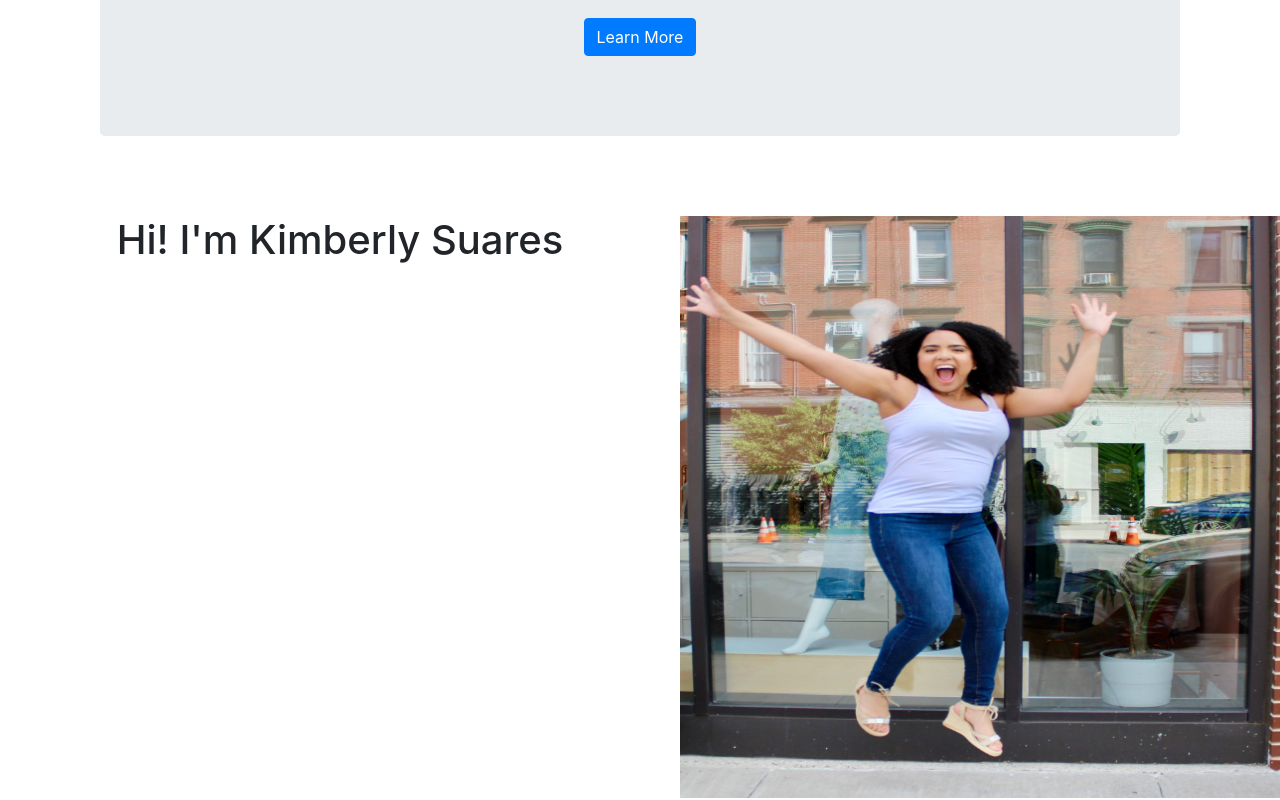
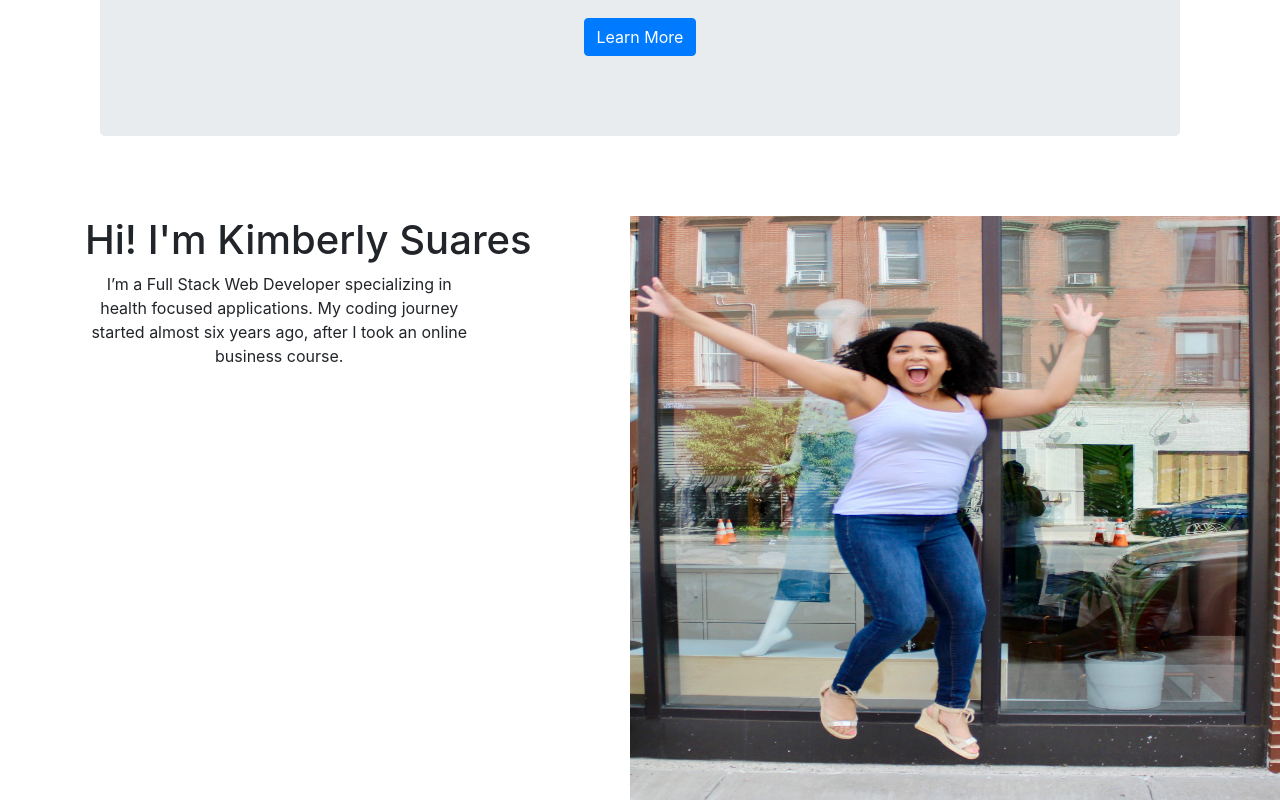
Before and after one commit to ksuares1/shesotechy, a React (Create React App) app in the folder shesotechy/: page / in a window 1280 px wide. Shown: the part 300-1100 px from the top of the page. Built offline with nearby package versions, Linux system fonts and the light colour scheme.

Commit message:
updated bio section

```diff
--- a/shesotechy/src/components/Home/index.css
+++ b/shesotechy/src/components/Home/index.css
@@ -16,12 +16,23 @@
 
 .intro{
     text-align:center;
+    float: left;
+}
+
+.intro-line{
+    text-align:center;
+    margin:auto;
+    width: 35%;
+    height:45%;
+    float:left;
 }
 
 .jump{
-    width:600px;
-    height:70%;
+    width:650px;
+    height:65%;
     float:right;
+    margin:auto;
+    border:50%;
 }
 
 .blog-description{
--- a/shesotechy/src/components/Home/index.js
+++ b/shesotechy/src/components/Home/index.js
@@ -32,12 +32,16 @@ const HomePage = () => {
 </br>
 <MDBRow>
   <MDBCol>
-    <img src={require("../../assets/img/kim-jump.jpg")} className="jump" alt="Kimberly Suares jumping for joy" />
-    <div>
+  <img src={require("../../assets/img/kim-jump.jpg")} className="jump" alt="Kimberly Suares jumping for joy" />
+    <div className="container">
   <h1 className="intro">Hi! I'm Kimberly Suares</h1>
+  <p className="intro-line">I’m a Full Stack Web Developer specializing in health focused applications.
+  My coding journey started almost six years ago, after I took an online business course.
+  </p>
   </div>
   </MDBCol>
 </MDBRow>
+
 
 <br>
 </br>
```
Also changed, not shown: shesotechy/src/assets/img/kick.jpg (added).
